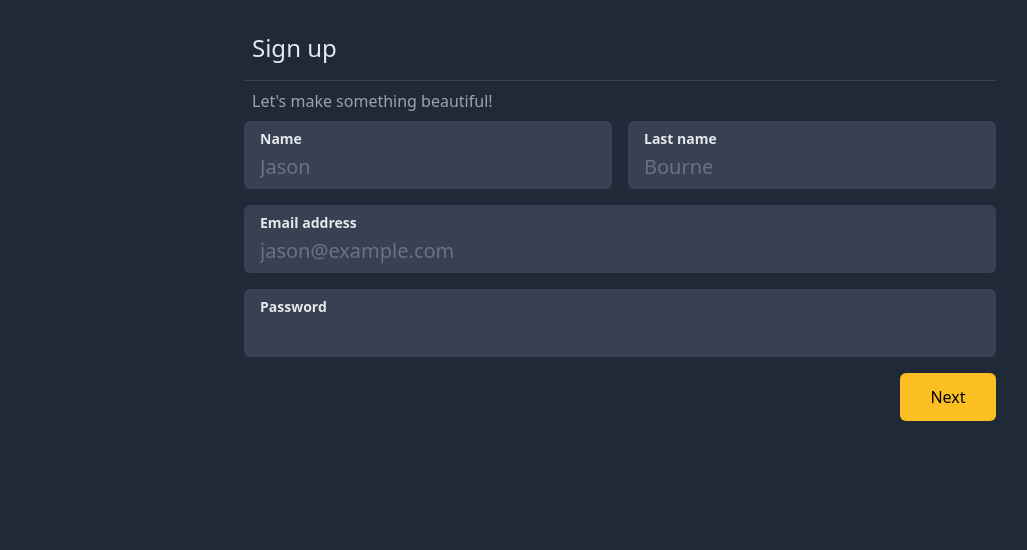
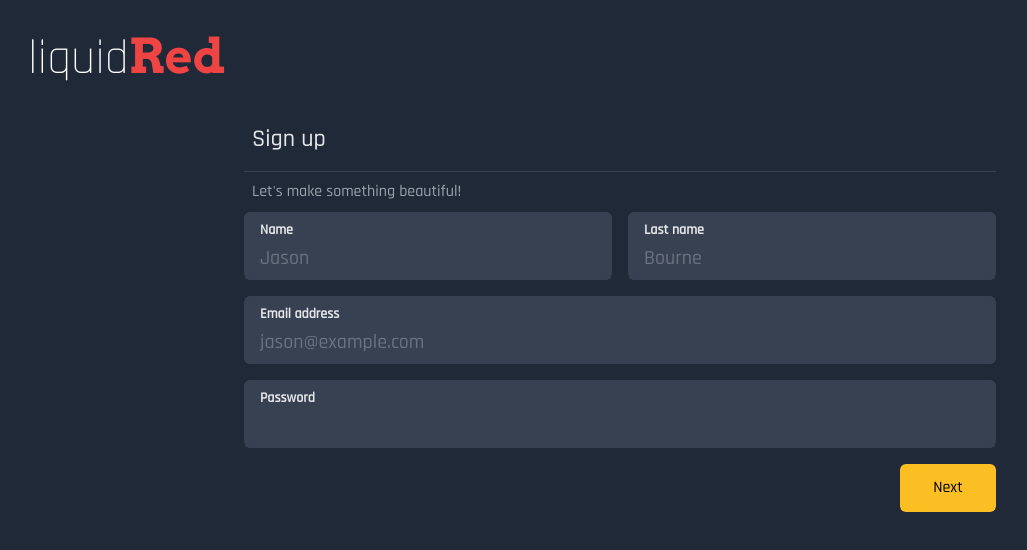
Before and after one commit to cbillowes/liquid-red-poetry, a React (Create React App) app in the folder app/: page / in a window 1280 px wide. Shown: the top 550 px of the page, without its empty margins (20-1047 px from the left). Built offline with nearby package versions, Linux system fonts and the light colour scheme; no server answers.

Commit message:
Update header

```diff
--- a/app/public/index.html
+++ b/app/public/index.html
@@ -14,6 +14,12 @@
       manifest.json provides metadata used when your web app is installed on a
       user's mobile device or desktop. See https://developers.google.com/web/fundamentals/web-app-manifest/
     -->
+    <link rel="preconnect" href="https://fonts.googleapis.com" />
+    <link rel="preconnect" href="https://fonts.gstatic.com" crossorigin />
+    <link
+      href="https://fonts.googleapis.com/css2?family=Arvo:wght@400;700&family=Rajdhani:wght@300;500&display=swap"
+      rel="stylesheet"
+    />
     <link rel="manifest" href="%PUBLIC_URL%/manifest.json" />
     <!--
       Notice the use of %PUBLIC_URL% in the tags above.
--- a/app/src/App.js
+++ b/app/src/App.js
@@ -5,7 +5,7 @@ import "./firebase/config";
 
 function App() {
   return (
-    <div className="bg-gray-800 min-h-screen p-8">
+    <div className="bg-gray-800 min-h-screen p-8 font-sans-serif">
       <Header />
       <BrowserRouter>
         <Signup />
--- a/app/src/components/Header.js
+++ b/app/src/components/Header.js
@@ -2,7 +2,10 @@ import React from "react";
 
 const Header = () => {
   return (
-    <div></div>
+    <div className="text-5xl mb-10 mx-4">
+      <span className="text-white font-sans-serif font-thin">liquid</span>
+      <span className="text-red-500 font-serif font-bold">Red</span>
+    </div>
   );
 };
 
--- a/app/tailwind.config.js
+++ b/app/tailwind.config.js
@@ -2,7 +2,12 @@ module.exports = {
   purge: ["./src/**/*.{js,jsx,ts,tsx}", "./public/index.html"],
   darkMode: false, // or 'media' or 'class'
   theme: {
-    extend: {},
+    extend: {
+      fontFamily: {
+        serif: ["Arvo", "serif"],
+        "sans-serif": ["Rajdhani", "sans-serif"],
+      },
+    },
   },
   variants: {
     extend: {},
```
